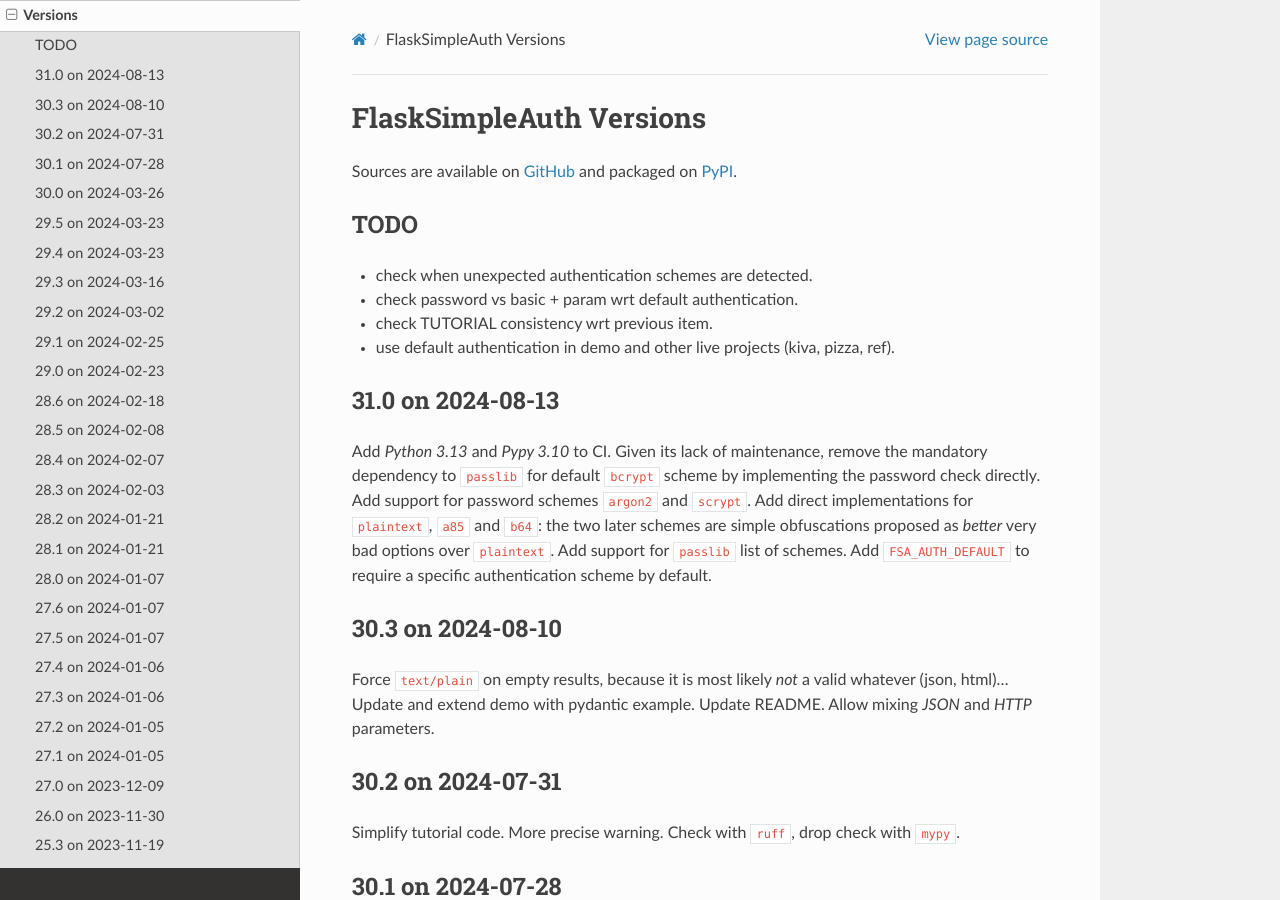
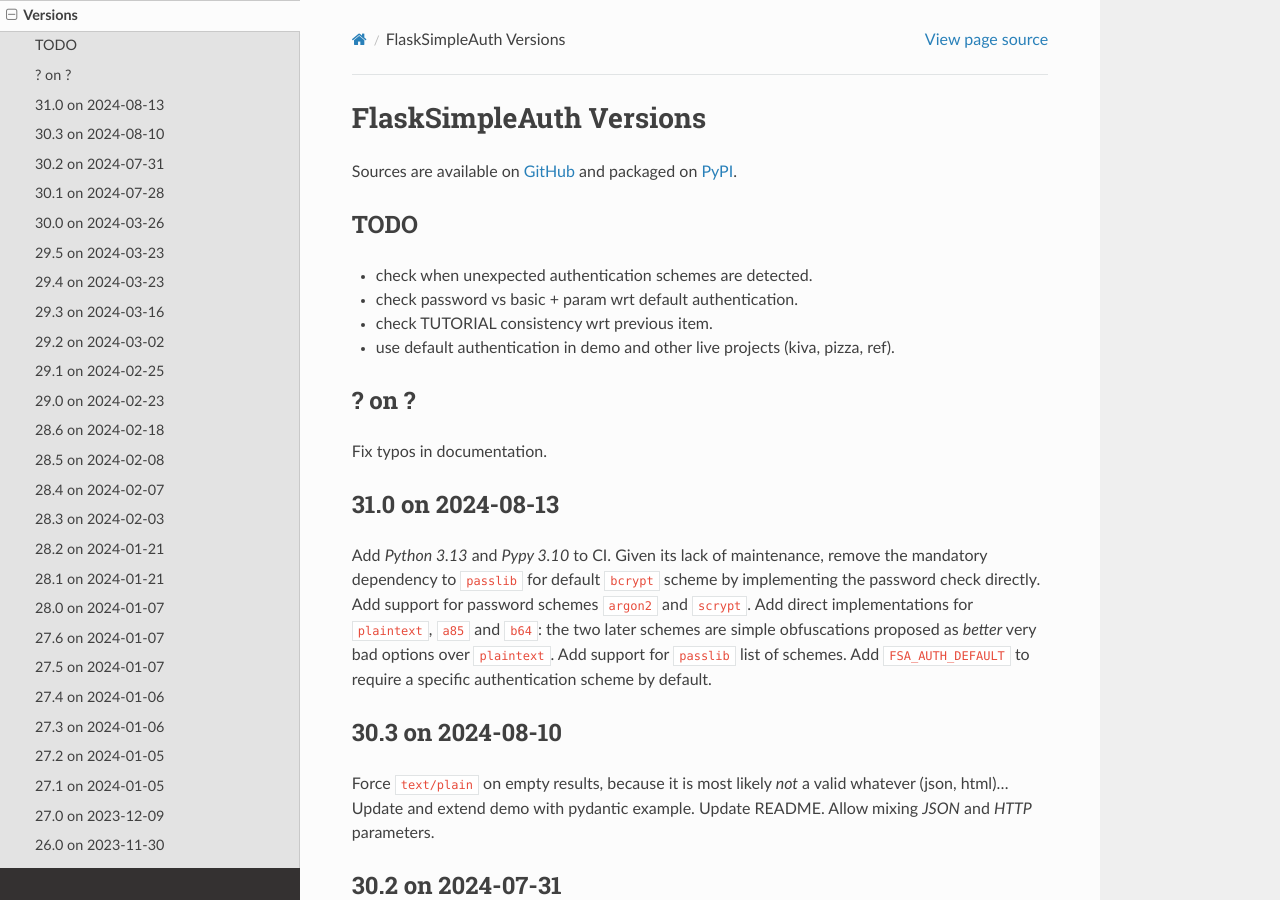
Before and after one commit to zx80/flask-simple-auth, a Sphinx documentation site: the page built from docs/VERSIONS.md, in a window 1280 px wide and 900 px high. Built offline with Sphinx 7.4.7 and the Read the Docs theme 2.0.0, drawn with Linux system fonts in a browser that asks for light colours; pages that are not in the unit, such as notebooks, are missing from menus.

Commit message:
add wip for next release.

```diff
--- a/docs/VERSIONS.md
+++ b/docs/VERSIONS.md
@@ -9,6 +9,10 @@
 - check password vs basic + param wrt default authentication.
 - check TUTORIAL consistency wrt previous item.
 - use default authentication in demo and other live projects (kiva, pizza, ref).
+
+## ? on ?
+
+Fix typos in documentation.
 
 ## 31.0 on 2024-08-13
 
```
